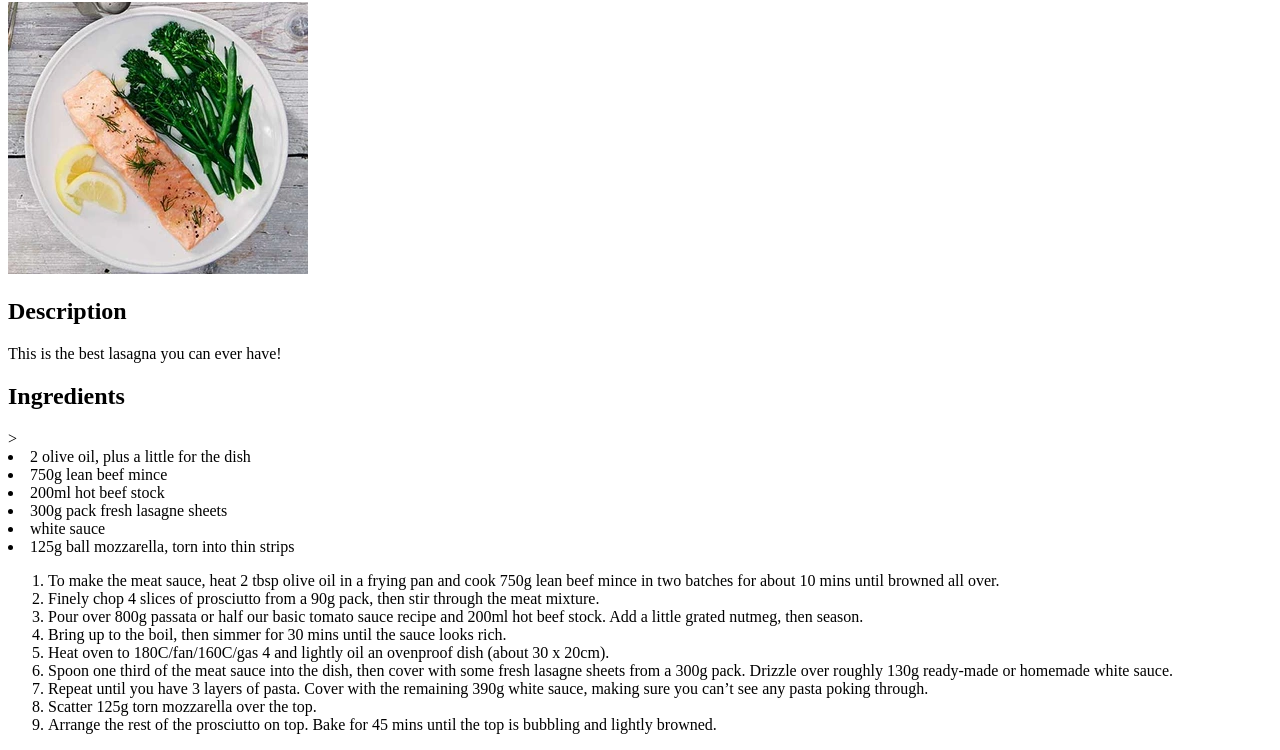
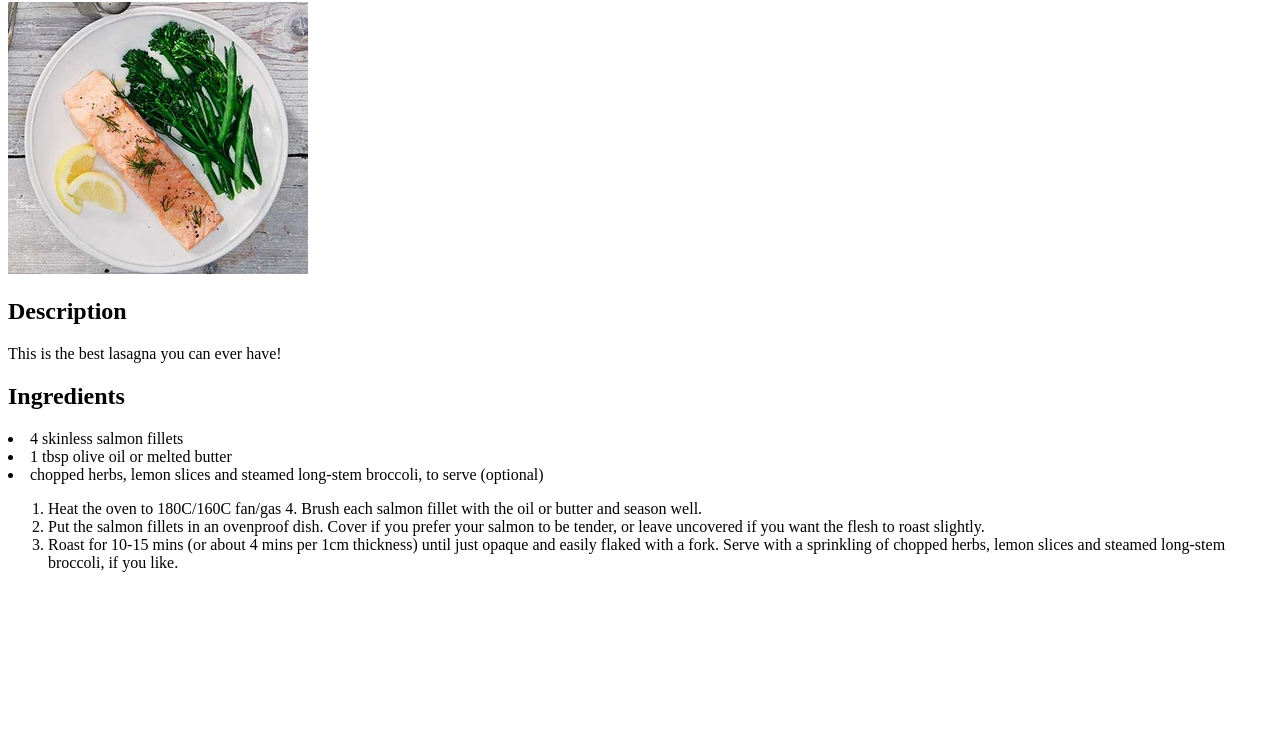
Before and after one commit to Masterphantom2/odin-recipes, a plain HTML site: page salmon.html in a window 1280 px wide. Shown: the part 158-908 px from the top of the page. After the commit the page ends 800 px from the top, so only its background shows below. Drawn offline with Linux system fonts and the light colour scheme.

Commit message:
minor fix+ fished salmon

```diff
--- a/salmon.html
+++ b/salmon.html
@@ -18,24 +18,16 @@
       <p>This is the best lasagna you can ever have!</p>
       <h2> Ingredients</h2>
       <ul class="Ingredient"></ul>
->        <li>2 olive oil, plus a little for the dish</li>
-        <li>750g lean beef mince</li>
-        <li>200ml hot beef stock</li>
-        <li>300g pack fresh lasagne sheets</li>
-        <li>white sauce</li>
-        <li>125g ball mozzarella, torn into thin strips</li>
+        <li>4 skinless salmon fillets</li>
+        <li>1 tbsp olive oil or melted butter</li>
+        <li>chopped herbs, lemon slices and steamed long-stem broccoli, to serve (optional)</li>
       </ul>
 
       <ol class="Steps">
-        <li>To make the meat sauce, heat 2 tbsp olive oil in a frying pan and cook 750g lean beef mince in two batches for about 10 mins until browned all over.</li>
-        <li>Finely chop 4 slices of prosciutto from a 90g pack, then stir through the meat mixture.</li>
-        <li>Pour over 800g passata or half our basic tomato sauce recipe and 200ml hot beef stock. Add a little grated nutmeg, then season.</li>
-        <li>Bring up to the boil, then simmer for 30 mins until the sauce looks rich.</li>
-        <li>Heat oven to 180C/fan/160C/gas 4 and lightly oil an ovenproof dish (about 30 x 20cm).</li>
-        <li>Spoon one third of the meat sauce into the dish, then cover with some fresh lasagne sheets from a 300g pack. Drizzle over roughly 130g ready-made or homemade white sauce.</li>
-        <li>Repeat until you have 3 layers of pasta. Cover with the remaining 390g white sauce, making sure you can’t see any pasta poking through.</li>
-        <li>Scatter 125g torn mozzarella over the top.</li>
-        <li>Arrange the rest of the prosciutto on top. Bake for 45 mins until the top is bubbling and lightly browned.</li>      </ol>
+        <li>Heat the oven to 180C/160C fan/gas 4. Brush each salmon fillet with the oil or butter and season well.</li>
+        <li>Put the salmon fillets in an ovenproof dish. Cover if you prefer your salmon to be tender, or leave uncovered if you want the flesh to roast slightly.</li>
+        <li>Roast for 10-15 mins (or about 4 mins per 1cm thickness) until just opaque and easily flaked with a fork. Serve with a sprinkling of chopped herbs, lemon slices and steamed long-stem broccoli, if you like.</li>
+
 </ol>
 
   </body>
```
Also changed, not shown: lasagna.html (+6 -11 lines).
